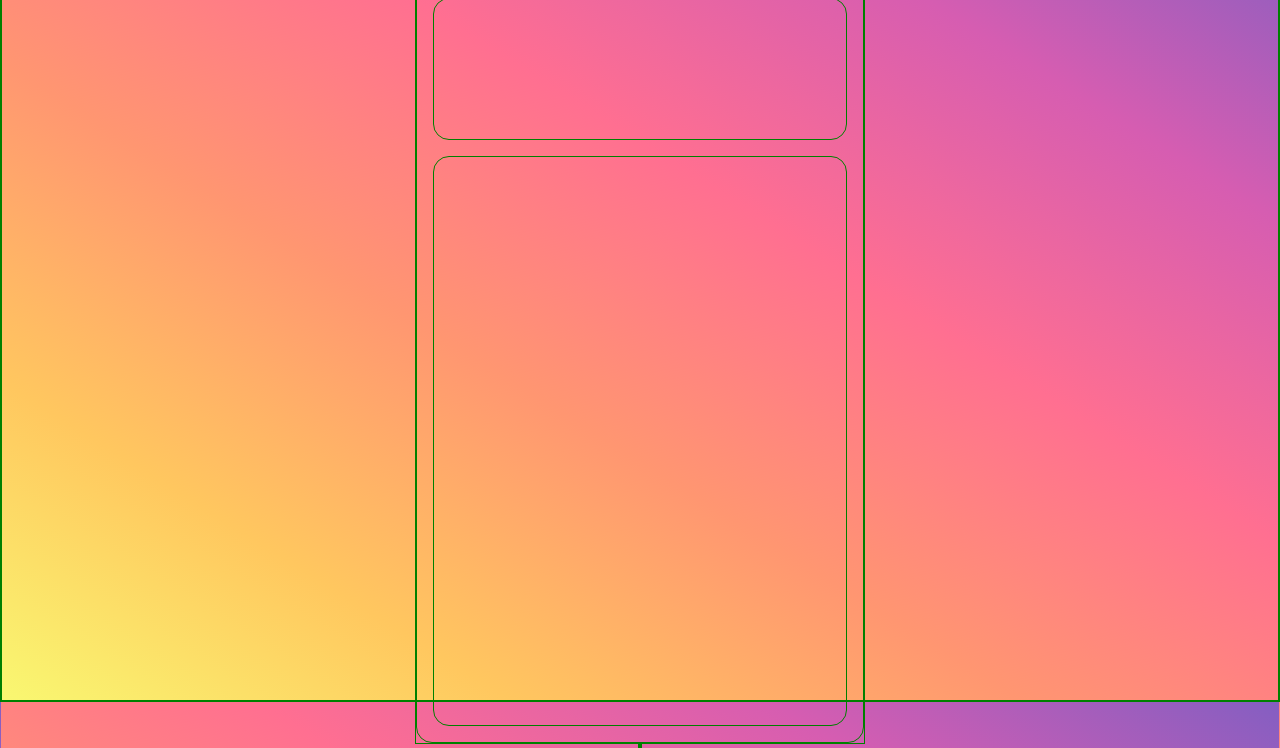
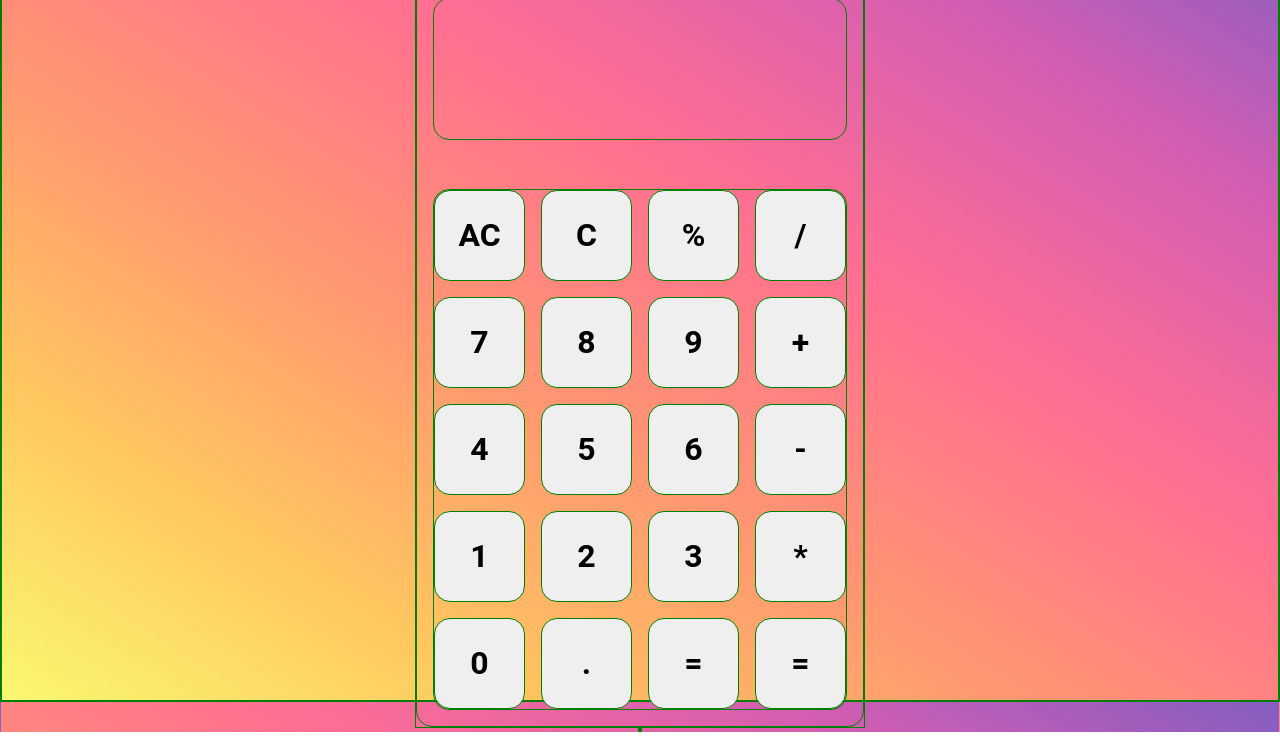
Before and after one commit to FabianCode03/Calculator, a plain HTML site: page index.html in a window 1280 px wide. Shown: the part 100-848 px from the top of the page. Drawn offline with Linux system fonts and the light colour scheme.

Commit message:
Add the buttons and set layout for them

```diff
--- a/index.html
+++ b/index.html
@@ -12,7 +12,28 @@
     <main>
       <div class="flex-column rounded-corners calculator">
         <div class="rounded-corners display"></div>
-        <div class="rounded-corners buttons"></div>
+        <div class="flex-row rounded-corners buttons">
+          <button class="button rounded-corners">AC</button
+          ><button class="button rounded-corners">C</button
+          ><button class="button rounded-corners">%</button
+          ><button class="button rounded-corners">/</button
+          ><button class="button rounded-corners">7</button
+          ><button class="button rounded-corners">8</button
+          ><button class="button rounded-corners">9</button
+          ><button class="button rounded-corners">+</button
+          ><button class="button rounded-corners">4</button
+          ><button class="button rounded-corners">5</button
+          ><button class="button rounded-corners">6</button
+          ><button class="button rounded-corners">-</button
+          ><button class="button rounded-corners">1</button
+          ><button class="button rounded-corners">2</button
+          ><button class="button rounded-corners">3</button
+          ><button class="button rounded-corners">*</button
+          ><button class="button rounded-corners">0</button
+          ><button class="button rounded-corners">.</button
+          ><button class="button rounded-corners">=</button
+          ><button class="button rounded-corners">=</button>
+        </div>
       </div>
     </main>
     <footer><p class="copyright"></p></footer>
--- a/styles.css
+++ b/styles.css
@@ -45,9 +45,10 @@ body {
 .calculator {
   border: 1px solid green;
   aspect-ratio: 3/5;
-  min-width: 28rem;
+  width: 28rem;
   padding: 1rem;
   gap: 1rem;
+  justify-content: space-between;
 }
 
 .display {
@@ -55,7 +56,20 @@ body {
 }
 
 .buttons {
-  height: 80%;
+  aspect-ratio: 4/5;
+  flex-wrap: wrap;
+  align-items: flex-start;
+  gap: 1rem;
+  font-size: xx-large;
+  font-weight: bolder;
+}
+
+.button {
+  flex-basis: 20%;
+  flex-grow: 1;
+  aspect-ratio: 1;
+  justify-content: center;
+  align-items: center;
 }
 
 /* utility classes */
```
